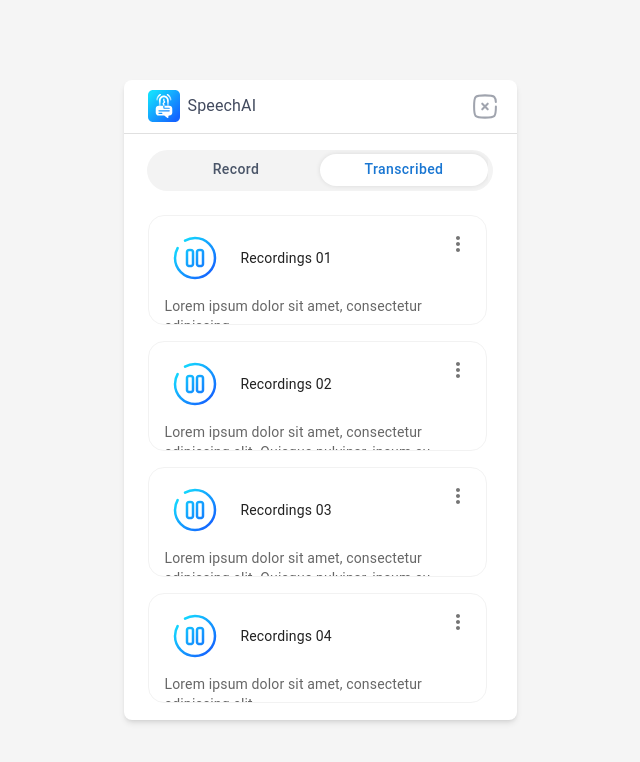
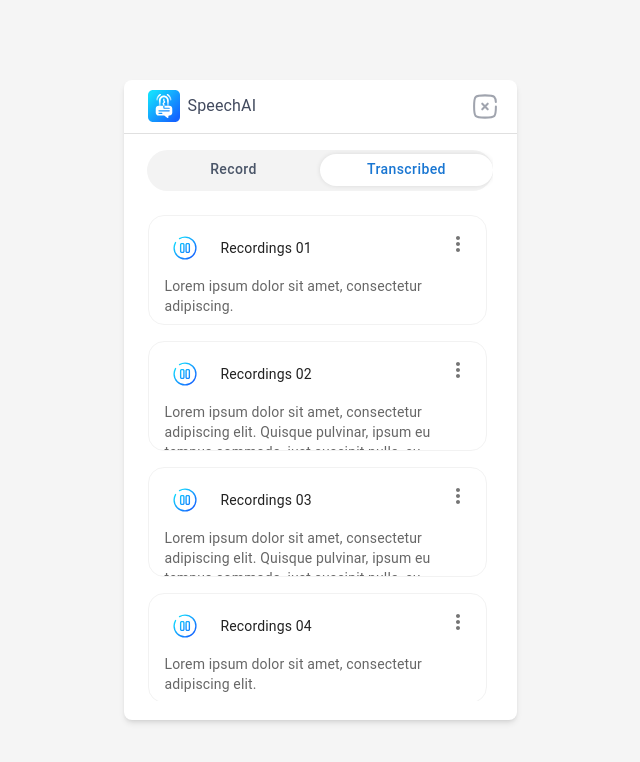
Before and after one commit to nazmulsujon/speechAI-UI, a React (Vite) app: page / in a window 1280 px wide. Both pictures are taken after a click on the tab "Transcribed". Shown: the top 762 px of the page, without its empty margins (320-960 px from the left). Built offline with nearby package versions, Linux system fonts and the light colour scheme.

Commit message:
transcribed page modified

```diff
--- a/index.html
+++ b/index.html
@@ -1,10 +1,10 @@
-<!DOCTYPE html>
+<!doctype html>
 <html lang="en">
   <head>
     <meta charset="UTF-8" />
     <link rel="icon" type="image/svg+xml" href="/vite.svg" />
     <meta name="viewport" content="width=device-width, initial-scale=1.0" />
-    <title>Vite + React + TS</title>
+    <title>SpeechAI</title>
   </head>
   <body>
     <div id="root"></div>
--- a/src/components/Transcribed/Transcribed.tsx
+++ b/src/components/Transcribed/Transcribed.tsx
@@ -1,10 +1,8 @@
 import Card from '@mui/material/Card';
 import CardHeader from '@mui/material/CardHeader';
 import CardContent from '@mui/material/CardContent';
-import Avatar from '@mui/material/Avatar';
 import IconButton from '@mui/material/IconButton';
 import Typography from '@mui/material/Typography';
-import { red } from '@mui/material/colors';
 import MoreVertIcon from '@mui/icons-material/MoreVert';
 import { Stack } from '@mui/material';
 import { useState } from 'react';
@@ -35,10 +33,14 @@
 ];
 
 export default function Transcribed() {
-  const [isPlay, setIsPlay] = useState(true);
+  const [playStates, setPlayStates] = useState(recordings.map(() => true));
+
+  const togglePlayState = (index: number) => {
+    setPlayStates((prevState) => prevState.map((state, i) => (i === index ? !state : state)));
+  };
 
   return (
-    <Stack gap={2} sx={{ maxHeight: '500px', overflowY: 'auto', scrollbarWidth: 'thin', pr: '6px' }}>
+    <Stack gap={2} sx={{ maxHeight: '486px', overflowY: 'auto', scrollbarWidth: 'thin', pr: '6px' }}>
       {recordings.map((recording, index) => (
         <Card
           key={index}
@@ -48,15 +50,13 @@
           <CardHeader
             sx={{ pb: '8px', pt: '12px' }}
             avatar={
-              isPlay ? (
-                <IconButton onClick={() => setIsPlay(false)} sx={{ cursor: 'pointer' }} aria-label="pause">
-                  <img src="/pause-icon.svg" alt="pause" />
-                </IconButton>
-              ) : (
-                <IconButton onClick={() => setIsPlay(true)} sx={{ cursor: 'pointer' }} aria-label="play">
-                  <img src="/play-icon.svg" alt="play" />
-                </IconButton>
-              )
+              <IconButton onClick={() => togglePlayState(index)} aria-label={playStates[index] ? 'pause' : 'play'}>
+                <img
+                  src={playStates[index] ? '/pause-icon.svg' : '/play-icon.svg'}
+                  alt={playStates[index] ? 'pause' : 'play'}
+                  style={{ width: '24px' }}
+                />
+              </IconButton>
             }
             action={
               <IconButton aria-label="settings">
@@ -66,7 +66,7 @@
             title={recording.title}
           />
 
-          <CardContent sx={{ pt: 0, maxHeight: '70px', overflowY: 'auto', scrollbarWidth: 'thin' }}>
+          <CardContent sx={{ pt: 0, maxHeight: '48px', overflowY: 'auto', scrollbarWidth: 'thin' }}>
             <Typography variant="body2" color="text.secondary">
               {recording.description}
             </Typography>
--- a/src/pages/Home/Home.tsx
+++ b/src/pages/Home/Home.tsx
@@ -12,7 +12,7 @@
 const Home = () => {
   const [content, setContent] = React.useState('record');
 
-  const handleChange = (event: React.SyntheticEvent, newContent: string) => {
+  const handleChange = (_: React.SyntheticEvent, newContent: string) => {
     if (content !== newContent) {
       setContent(newContent);
     }
@@ -29,7 +29,7 @@
             width: '88%',
             height: '41px',
             mx: 'auto',
-            px: '5px',
+            px: 'px',
             bgcolor: '#F3F3F3',
             borderRadius: '30px',
           }}
```
